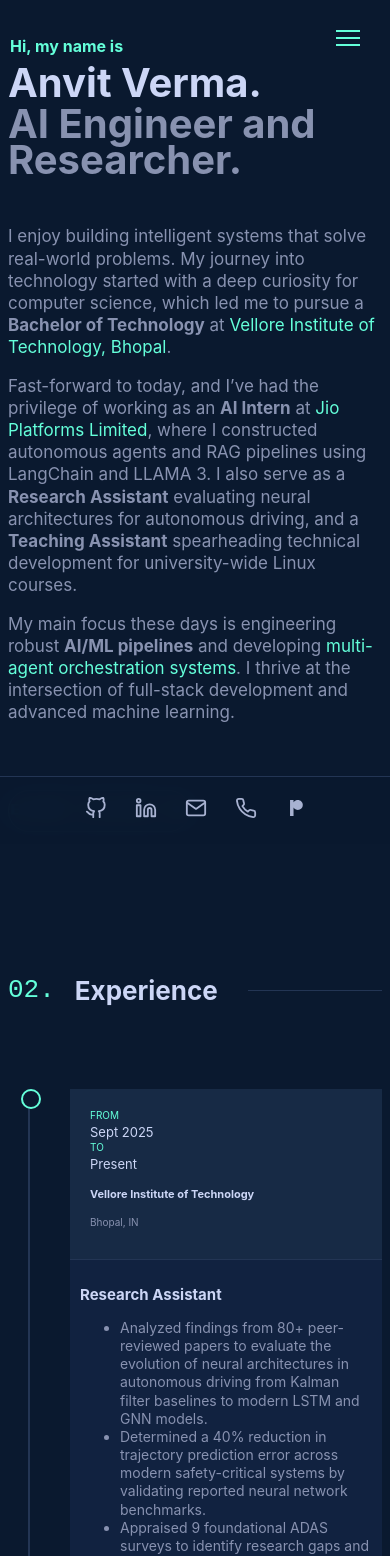
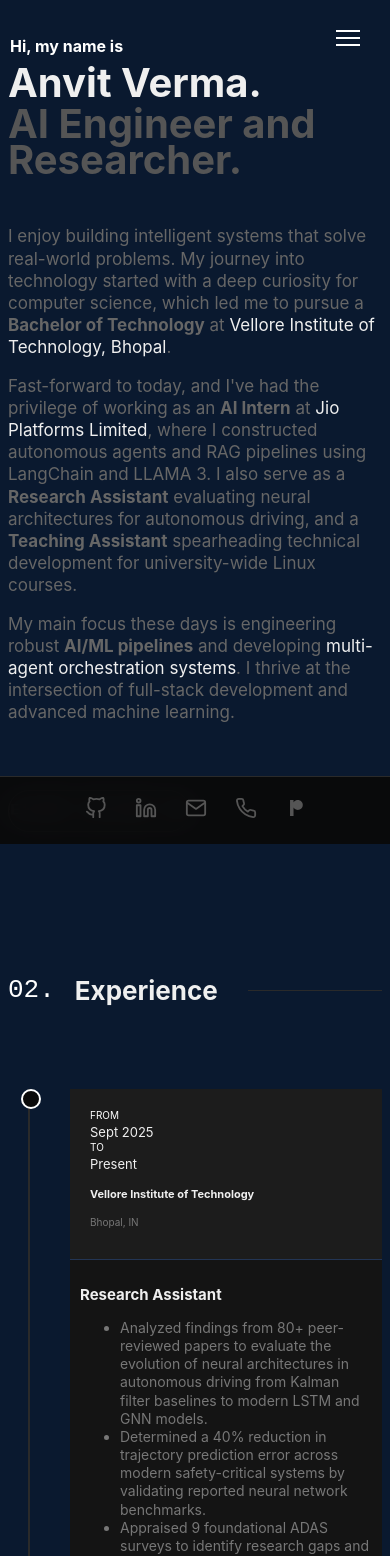
Before and after one commit to anvitvermaa/anvitvermaa.github.io, a Next.js app: page / in a window 390 px wide. Shown: the top 1556 px of the page. Built offline with nearby package versions, Linux system fonts and the light colour scheme.

Commit message:
feat: full black/white retro minimal theme — replace all cyan/navy colors

```diff
--- a/app/globals.css
+++ b/app/globals.css
@@ -3,16 +3,15 @@
 @tailwind utilities;
 
 :root {
-  --navy: #0a192f;
-  --slate: #8892b0;
-  --green: #64ffda;
-  --lightest-slate: #ccd6f6;
+  --navy: #0a0a0a;
+  --slate: #777777;
+  --accent: #ffffff;
+  --lightest-slate: #efefef;
 }
 
 body {
-  background-color: var(--navy);
-  color: var(--slate);
-  /* RESTORED ORIGINAL FONT STACK */
+  background-color: #0a0a0a;
+  color: #777777;
   font-family: 'Calibre', 'Inter', 'San Francisco', 'SF Pro Text', -apple-system, system-ui, sans-serif;
   line-height: 1.3;
 }
--- a/src/components/Navbar.jsx
+++ b/src/components/Navbar.jsx
@@ -5,7 +5,6 @@ const Navbar = () => {
   const [menuOpen, setMenuOpen] = useState(false);
 
   useEffect(() => {
-    // Close menu on ESC key
     const handleKey = (e) => { if (e.key === "Escape") setMenuOpen(false); };
     window.addEventListener("keydown", handleKey);
     return () => window.removeEventListener("keydown", handleKey);
@@ -24,65 +23,46 @@ const Navbar = () => {
 
   return (
     <>
-      {/* ── Floating hamburger button — top-right, no bar ── */}
+      {/* Floating hamburger — top-right, no bar */}
       <button
         onClick={() => setMenuOpen(!menuOpen)}
         aria-label="Toggle menu"
         style={{
-          position: "fixed",
-          top: "20px",
-          right: "20px",
-          zIndex: 10000,
-          background: menuOpen ? "rgba(10,25,47,0.85)" : "transparent",
+          position: "fixed", top: "20px", right: "20px", zIndex: 10000,
+          background: menuOpen ? "rgba(10,10,10,0.9)" : "transparent",
           backdropFilter: menuOpen ? "blur(8px)" : "none",
-          border: "none",
-          borderRadius: "6px",
-          cursor: "pointer",
-          padding: "10px",
-          display: "flex",
-          flexDirection: "column",
-          gap: "5px",
-          outline: "none",
+          border: "none", borderRadius: "6px", cursor: "pointer",
+          padding: "10px", display: "flex", flexDirection: "column", gap: "5px", outline: "none",
           transition: "background 0.3s ease",
         }}
       >
-        <span style={{ display: "block", width: "24px", height: "2px", backgroundColor: "#64ffda", transition: "transform 0.3s, opacity 0.3s", transform: menuOpen ? "rotate(45deg) translateY(7px)" : "none" }} />
-        <span style={{ display: "block", width: "24px", height: "2px", backgroundColor: "#64ffda", transition: "opacity 0.3s", opacity: menuOpen ? 0 : 1 }} />
-        <span style={{ display: "block", width: "24px", height: "2px", backgroundColor: "#64ffda", transition: "transform 0.3s, opacity 0.3s", transform: menuOpen ? "rotate(-45deg) translateY(-7px)" : "none" }} />
+        <span style={{ display: "block", width: "24px", height: "2px", backgroundColor: "#ffffff", transition: "transform 0.3s, opacity 0.3s", transform: menuOpen ? "rotate(45deg) translateY(7px)" : "none" }} />
+        <span style={{ display: "block", width: "24px", height: "2px", backgroundColor: "#ffffff", transition: "opacity 0.3s", opacity: menuOpen ? 0 : 1 }} />
+        <span style={{ display: "block", width: "24px", height: "2px", backgroundColor: "#ffffff", transition: "transform 0.3s, opacity 0.3s", transform: menuOpen ? "rotate(-45deg) translateY(-7px)" : "none" }} />
       </button>
 
-      {/* ── Right-side sliding dropdown ── */}
-      <div
-        style={{
-          position: "fixed",
-          top: 0,
-          right: 0,
-          width: menuOpen ? "220px" : "0px",
-          height: "100vh",
-          overflowX: "hidden",
-          overflowY: "auto",
-          backgroundColor: "rgba(10, 25, 47, 0.97)",
-          backdropFilter: "blur(20px)",
-          zIndex: 9999,
-          borderLeft: menuOpen ? "1px solid #233554" : "none",
-          transition: "width 0.3s ease",
-          boxShadow: menuOpen ? "-8px 0 30px rgba(2,12,27,0.5)" : "none",
-          display: "flex",
-          flexDirection: "column",
-          justifyContent: "center",
-        }}
-      >
+      {/* Right-side sliding panel */}
+      <div style={{
+        position: "fixed", top: 0, right: 0,
+        width: menuOpen ? "220px" : "0px", height: "100vh",
+        overflowX: "hidden", overflowY: "auto",
+        backgroundColor: "rgba(10,10,10,0.98)",
+        backdropFilter: "blur(20px)",
+        zIndex: 9999,
+        borderLeft: menuOpen ? "1px solid #2a2a2a" : "none",
+        transition: "width 0.3s ease",
+        boxShadow: menuOpen ? "-8px 0 30px rgba(0,0,0,0.8)" : "none",
+        display: "flex", flexDirection: "column", justifyContent: "center",
+      }}>
         <ol style={{ listStyle: "none", margin: 0, padding: "20px 0", display: "flex", flexDirection: "column", whiteSpace: "nowrap" }}>
           {navLinks.map((item, i) => (
-            <li key={i} style={{ borderBottom: "1px solid rgba(35,53,84,0.5)" }}>
-              <a
-                href={item.url}
-                onClick={() => setMenuOpen(false)}
-                style={{ display: "flex", alignItems: "center", padding: "16px 28px", textDecoration: "none", color: "#ccd6f6", fontFamily: monoFont, fontSize: "14px", fontWeight: "500", transition: "color 0.2s, background 0.2s" }}
-                onMouseEnter={e => { e.currentTarget.style.color = "#64ffda"; e.currentTarget.style.background = "rgba(100,255,218,0.05)"; }}
-                onMouseLeave={e => { e.currentTarget.style.color = "#ccd6f6"; e.currentTarget.style.background = "none"; }}
+            <li key={i} style={{ borderBottom: "1px solid #1e1e1e" }}>
+              <a href={item.url} onClick={() => setMenuOpen(false)}
+                style={{ display: "flex", alignItems: "center", padding: "16px 28px", textDecoration: "none", color: "#efefef", fontFamily: monoFont, fontSize: "14px", fontWeight: "500", transition: "color 0.2s, background 0.2s" }}
+                onMouseEnter={e => { e.currentTarget.style.color = "#ffffff"; e.currentTarget.style.background = "rgba(255,255,255,0.05)"; }}
+                onMouseLeave={e => { e.currentTarget.style.color = "#efefef"; e.currentTarget.style.background = "none"; }}
               >
-                <span style={{ color: "#64ffda", marginRight: "10px", fontSize: "11px", fontFamily: monoFont }}>{item.number}</span>
+                <span style={{ color: "#ffffff", marginRight: "10px", fontSize: "11px", fontFamily: monoFont }}>{item.number}</span>
                 {item.name}
               </a>
             </li>
@@ -90,11 +70,10 @@ const Navbar = () => {
         </ol>
       </div>
 
-      {/* Backdrop overlay */}
+      {/* Backdrop */}
       {menuOpen && (
-        <div
-          onClick={() => setMenuOpen(false)}
-          style={{ position: "fixed", inset: 0, zIndex: 9998, background: "rgba(10,25,47,0.5)", backdropFilter: "blur(2px)" }}
+        <div onClick={() => setMenuOpen(false)}
+          style={{ position: "fixed", inset: 0, zIndex: 9998, background: "rgba(0,0,0,0.6)", backdropFilter: "blur(2px)" }}
         />
       )}
     </>
--- a/src/components/ResumeButton.jsx
+++ b/src/components/ResumeButton.jsx
@@ -25,7 +25,7 @@ export default function ResumeButton() {
         width: '180px',
         // CHANGED: '30px' creates the rounded/pill aesthetic curves
         borderRadius: '30px',
-        border: '1px solid #64ffda',
+        border: '1px solid #ffffff',
         background: 'transparent',
         overflow: 'hidden',
         textDecoration: 'none'
@@ -35,7 +35,7 @@ export default function ResumeButton() {
         <ScrollVelocityContainer>
           <ScrollVelocityRow
             baseVelocity={30}
-            className={`${pixelFont.className} text-[#64ffda] text-[12px] leading-tight`}
+            className={`${pixelFont.className} text-[#ffffff] text-[12px] leading-tight`}
           >
             RESUME&nbsp;RESUME&nbsp;
           </ScrollVelocityRow>
--- a/src/components/SocialSidebar.jsx
+++ b/src/components/SocialSidebar.jsx
@@ -3,37 +3,32 @@ import React from 'react';
 import { GitHub, Linkedin, Mail, Phone } from 'react-feather';
 
 const PatreonIcon = ({ size = 20 }) => (
-  <svg width={size} height={size} viewBox="0 0 24 24" fill="currentColor" stroke="none" xmlns="http://www.w3.org/2000/svg">
+  <svg width={size} height={size} viewBox="0 0 24 24" fill="currentColor" stroke="none">
     <path d="M15.38 2.41c-3.32 0-6 2.68-6 6a5.98 5.98 0 0 0 6 6 6 6 0 0 0 6-6c0-3.32-2.68-6-6-6zm-9.33 19.19h4.19V2.41H6.05v19.19z"/>
   </svg>
 );
 
 const socialLinks = [
-  { name: 'GitHub',   url: 'https://github.com/anvitvermaa',             icon: <GitHub size={22} /> },
-  { name: 'LinkedIn', url: 'https://linkedin.com/in/anvit-verma',         icon: <Linkedin size={22} /> },
-  { name: 'Email',    url: 'mailto:anvitvermaa@gmail.com',                icon: <Mail size={22} /> },
-  { name: 'WhatsApp', url: 'https://wa.me/918779979151',                  icon: <Phone size={22} /> },
-  { name: 'Patreon',  url: 'https://www.patreon.com/c/anvitvermaa_labs',  icon: <PatreonIcon size={20} /> },
+  { name: 'GitHub',   url: 'https://github.com/anvitvermaa',            icon: <GitHub size={22} /> },
+  { name: 'LinkedIn', url: 'https://linkedin.com/in/anvit-verma',        icon: <Linkedin size={22} /> },
+  { name: 'Email',    url: 'mailto:anvitvermaa@gmail.com',               icon: <Mail size={22} /> },
+  { name: 'WhatsApp', url: 'https://wa.me/918779979151',                 icon: <Phone size={22} /> },
+  { name: 'Patreon',  url: 'https://www.patreon.com/c/anvitvermaa_labs', icon: <PatreonIcon size={20} /> },
 ];
 
 const SocialSidebar = () => {
   return (
     <>
-      {/* ── DESKTOP: fixed left sidebar (hidden on mobile) ── */}
+      {/* Desktop: fixed left sidebar */}
       <div className="hidden md:block" style={{ position: 'fixed', bottom: '0px', left: '100px', zIndex: 9997 }}>
         <ul
-          className="after:content-[''] after:block after:w-[1px] after:bg-[#a8b2d1] after:mt-6 after:h-[90px]"
+          className="after:content-[''] after:block after:w-[1px] after:bg-[#555555] after:mt-6 after:h-[90px]"
           style={{ display: 'flex', flexDirection: 'column', alignItems: 'center', gap: '10px', margin: 0, padding: 0, listStyle: 'none' }}
         >
           {socialLinks.map((item, i) => (
             <li key={i}>
-              <a
-                href={item.url}
-                target="_blank"
-                rel="noreferrer"
-                aria-label={item.name}
-                className="text-[#a8b2d1] hover:text-[#64ffda] hover:-translate-y-[3px] transition-all duration-300 block p-[10px]"
-              >
+              <a href={item.url} target="_blank" rel="noreferrer" aria-label={item.name}
+                className="text-[#555555] hover:text-[#ffffff] hover:-translate-y-[3px] transition-all duration-300 block p-[10px]">
                 {item.icon}
               </a>
             </li>
@@ -41,34 +36,16 @@ const SocialSidebar = () => {
         </ul>
       </div>
 
-      {/* ── MOBILE: fixed bottom bar (hidden on desktop) ── */}
-      <div
-        className="md:hidden"
-        style={{
-          position: 'fixed',
-          bottom: 0,
-          left: 0,
-          width: '100%',
-          zIndex: 9997,
-          backgroundColor: 'rgba(10, 25, 47, 0.95)',
-          backdropFilter: 'blur(12px)',
-          borderTop: '1px solid #233554',
-          display: 'flex',
-          justifyContent: 'center',
-          alignItems: 'center',
-          gap: '8px',
-          padding: '10px 0',
-        }}
-      >
+      {/* Mobile: fixed bottom bar */}
+      <div className="md:hidden" style={{
+        position: 'fixed', bottom: 0, left: 0, width: '100%', zIndex: 9997,
+        backgroundColor: 'rgba(10,10,10,0.95)', backdropFilter: 'blur(12px)',
+        borderTop: '1px solid #2a2a2a',
+        display: 'flex', justifyContent: 'center', alignItems: 'center', gap: '8px', padding: '10px 0',
+      }}>
         {socialLinks.map((item, i) => (
-          <a
-            key={i}
-            href={item.url}
-            target="_blank"
-            rel="noreferrer"
-            aria-label={item.name}
-            className="text-[#a8b2d1] hover:text-[#64ffda] transition-all duration-300 p-[10px]"
-          >
+          <a key={i} href={item.url} target="_blank" rel="noreferrer" aria-label={item.name}
+            className="text-[#555555] hover:text-[#ffffff] transition-all duration-300 p-[10px]">
             {item.icon}
           </a>
         ))}
--- a/src/components/sections/Hero.jsx
+++ b/src/components/sections/Hero.jsx
@@ -4,38 +4,32 @@ import ResumeButton from '../ResumeButton';
 
 const Hero = () => {
   return (
-    // Added id="about" so the Navbar link works
     <section id="about" className="flex flex-col justify-center min-h-screen max-w-[1000px] mx-auto px-6 md:px-0">
 
-      {/* Intro */}
-      <h1 className="text-[#64ffda] font-mono text-[16px] mb-0 ml-[2px]">
+      <h1 className="text-[#ffffff] font-mono text-[16px] mb-0 ml-[2px]">
         Hi, my name is
       </h1>
 
-      {/* Name (Restored tight spacing) */}
-      <h2 className="text-[#ccd6f6] font-bold text-[clamp(40px,8vw,80px)] leading-[0.9] -mt-[5px] mb-[10px]">
+      <h2 className="text-[#efefef] font-bold text-[clamp(40px,8vw,80px)] leading-[0.9] -mt-[5px] mb-[10px]">
         Anvit Verma.
       </h2>
 
-      {/* Tagline (Restored tight spacing) */}
-      <h3 className="text-[#8892b0] font-bold text-[clamp(40px,8vw,80px)] leading-[0.9] -mt-[5px] mb-[30px]">
+      <h3 className="text-[#555555] font-bold text-[clamp(40px,8vw,80px)] leading-[0.9] -mt-[5px] mb-[30px]">
         AI Engineer and Researcher.
       </h3>
 
-      {/* Detailed Bio (Merged from old About section) */}
-      <div className="text-[#8892b0] text-[17px] max-w-[540px] leading-relaxed mb-[50px] space-y-4">
+      <div className="text-[#666666] text-[17px] max-w-[540px] leading-relaxed mb-[50px] space-y-4">
         <p>
-          I enjoy building intelligent systems that solve real-world problems. My journey into technology started with a deep curiosity for computer science, which led me to pursue a <strong>Bachelor of Technology</strong> at <span className="text-[#64ffda]">Vellore Institute of Technology, Bhopal</span>.
+          I enjoy building intelligent systems that solve real-world problems. My journey into technology started with a deep curiosity for computer science, which led me to pursue a <strong>Bachelor of Technology</strong> at <span className="text-[#efefef]">Vellore Institute of Technology, Bhopal</span>.
         </p>
         <p>
-          Fast-forward to today, and I’ve had the privilege of working as an <strong>AI Intern</strong> at <span className="text-[#64ffda]">Jio Platforms Limited</span>, where I constructed autonomous agents and RAG pipelines using LangChain and LLAMA 3. I also serve as a <strong>Research Assistant</strong> evaluating neural architectures for autonomous driving, and a <strong>Teaching Assistant</strong> spearheading technical development for university-wide Linux courses.
+          Fast-forward to today, and I've had the privilege of working as an <strong>AI Intern</strong> at <span className="text-[#efefef]">Jio Platforms Limited</span>, where I constructed autonomous agents and RAG pipelines using LangChain and LLAMA 3. I also serve as a <strong>Research Assistant</strong> evaluating neural architectures for autonomous driving, and a <strong>Teaching Assistant</strong> spearheading technical development for university-wide Linux courses.
         </p>
         <p>
-          My main focus these days is engineering robust <strong>AI/ML pipelines</strong> and developing <span className="text-[#64ffda]">multi-agent orchestration systems</span>. I thrive at the intersection of full-stack development and advanced machine learning.
+          My main focus these days is engineering robust <strong>AI/ML pipelines</strong> and developing <span className="text-[#efefef]">multi-agent orchestration systems</span>. I thrive at the intersection of full-stack development and advanced machine learning.
         </p>
       </div>
 
-      {/* Resume Button */}
       <div>
         <ResumeButton />
       </div>
--- a/src/components/sections/Jobs.jsx
+++ b/src/components/sections/Jobs.jsx
@@ -47,17 +47,17 @@ const Jobs = () => {
       {/* SECTION HEADER */}
       <div className="flex items-center gap-[10px] mb-[60px] w-full whitespace-nowrap">
         <span
-          className="text-[clamp(26px,5vw,32px)] text-[#64ffda] font-semibold mr-[10px]"
+          className="text-[clamp(26px,5vw,32px)] text-[#ffffff] font-semibold mr-[10px]"
           style={{ fontFamily: "'SF Mono', 'Fira Code', 'Fira Mono', 'Roboto Mono', monospace" }}
         >
           02.
         </span>
-        <h2 className="font-bold text-[clamp(26px,5vw,32px)] text-[#ccd6f6] m-0">Experience</h2>
-        <div className="w-full max-w-[300px] h-[1px] bg-[#233554] ml-[20px]"></div>
+        <h2 className="font-bold text-[clamp(26px,5vw,32px)] text-[#efefef] m-0">Experience</h2>
+        <div className="w-full max-w-[300px] h-[1px] bg-[#2a2a2a] ml-[20px]"></div>
       </div>
 
       {/* TIMELINE CONTAINER */}
-      <div className="relative border-l-2 border-[#233554] ml-[20px]">
+      <div className="relative border-l-2 border-[#2a2a2a] ml-[20px]">
 
         {jobsData.map((job, i) => (
           <div
@@ -66,35 +66,35 @@ const Jobs = () => {
           >
 
             {/* THE DOT */}
-            <div className="absolute left-[-9px] top-0 w-[16px] h-[16px] rounded-full bg-[#0a192f] border-2 border-[#64ffda] group-hover:bg-[#64ffda] transition-colors duration-300"></div>
+            <div className="absolute left-[-9px] top-0 w-[16px] h-[16px] rounded-full bg-[#0a0a0a] border-2 border-[#ffffff] group-hover:bg-[#ffffff] transition-colors duration-300"></div>
 
             {/* THE CARD */}
-            <div className="card-flex items-stretch bg-[#112240] rounded shadow-xl overflow-hidden hover:-translate-y-1 transition-transform duration-300">
+            <div className="card-flex items-stretch bg-[#141414] rounded shadow-xl overflow-hidden hover:-translate-y-1 transition-transform duration-300">
 
               {/* LEFT COLUMN */}
-              <div className="card-left-col bg-[#172a45] p-[20px] md:p-[25px] flex flex-col justify-between">
+              <div className="card-left-col bg-[#1c1c1c] p-[20px] md:p-[25px] flex flex-col justify-between">
                 <div>
-                  <div className="font-mono text-[#64ffda] text-[10px] sm:text-[11px] md:text-xs mb-[2px] tracking-wider uppercase">From</div>
-                  <div className="text-[#ccd6f6] font-bold text-[13px] sm:text-[15px] md:text-lg mb-2 md:mb-4">{job.range.split(' - ')[0]}</div>
+                  <div className="font-mono text-[#ffffff] text-[10px] sm:text-[11px] md:text-xs mb-[2px] tracking-wider uppercase">From</div>
+                  <div className="text-[#efefef] font-bold text-[13px] sm:text-[15px] md:text-lg mb-2 md:mb-4">{job.range.split(' - ')[0]}</div>
 
-                  <div className="font-mono text-[#64ffda] text-[10px] sm:text-[11px] md:text-xs mb-[2px] tracking-wider uppercase">To</div>
-                  <div className="text-[#ccd6f6] font-bold text-[13px] sm:text-[15px] md:text-lg mb-3 md:mb-8">{job.range.split(' - ')[1] || 'Present'}</div>
+                  <div className="font-mono text-[#ffffff] text-[10px] sm:text-[11px] md:text-xs mb-[2px] tracking-wider uppercase">To</div>
+                  <div className="text-[#efefef] font-bold text-[13px] sm:text-[15px] md:text-lg mb-3 md:mb-8">{job.range.split(' - ')[1] || 'Present'}</div>
                 </div>
 
                 <div>
-                  <h4 className="text-[#ccd6f6] font-bold text-[11px] sm:text-[14px] md:text-xl leading-tight mb-1">{job.company}</h4>
-                  <p className="text-[#8892b0] font-mono text-[10px] sm:text-[11px] md:text-xs mt-1">{job.location}</p>
+                  <h4 className="text-[#efefef] font-bold text-[11px] sm:text-[14px] md:text-xl leading-tight mb-1">{job.company}</h4>
+                  <p className="text-[#777777] font-mono text-[10px] sm:text-[11px] md:text-xs mt-1">{job.location}</p>
                 </div>
               </div>
 
               {/* RIGHT COLUMN */}
               <div className="flex-1 p-[10px] sm:p-[18px] md:p-[25px] min-w-0 overflow-hidden">
-                <h3 className="text-[15px] sm:text-[18px] md:text-[22px] font-bold text-[#ccd6f6] mb-[10px] md:mb-[20px] group-hover:text-[#64ffda] transition-colors duration-300">
+                <h3 className="text-[15px] sm:text-[18px] md:text-[22px] font-bold text-[#efefef] mb-[10px] md:mb-[20px] group-hover:text-[#ffffff] transition-colors duration-300">
                   {job.title}
                 </h3>
 
                 <div
-                  className="text-[#8892b0] text-[14px] sm:text-[14px] md:text-[15px] leading-relaxed [&>li]:mb-[10px] [&>li]:relative [&>li]:pl-[18px] [&>li]:before:content-['▹'] [&>li]:before:absolute [&>li]:before:left-0 [&>li]:before:text-[#64ffda]"
+                  className="text-[#777777] text-[14px] sm:text-[14px] md:text-[15px] leading-relaxed [&>li]:mb-[10px] [&>li]:relative [&>li]:pl-[18px] [&>li]:before:content-['▹'] [&>li]:before:absolute [&>li]:before:left-0 [&>li]:before:text-[#ffffff]"
                   dangerouslySetInnerHTML={{ __html: `<ul>${job.html}</ul>` }}
                 />
               </div>
```
Also changed, not shown: src/components/RotatingStar.jsx (+8 -61 lines), src/components/sections/Education.jsx (+15 -15 lines), src/components/sections/MorphingFooter.jsx (+4 -4 lines), src/components/sections/Publications.jsx (+14 -14 lines), src/components/sections/SelectedWorks.jsx (+20 -20 lines), src/components/sections/Skills.jsx (+12 -12 lines).
